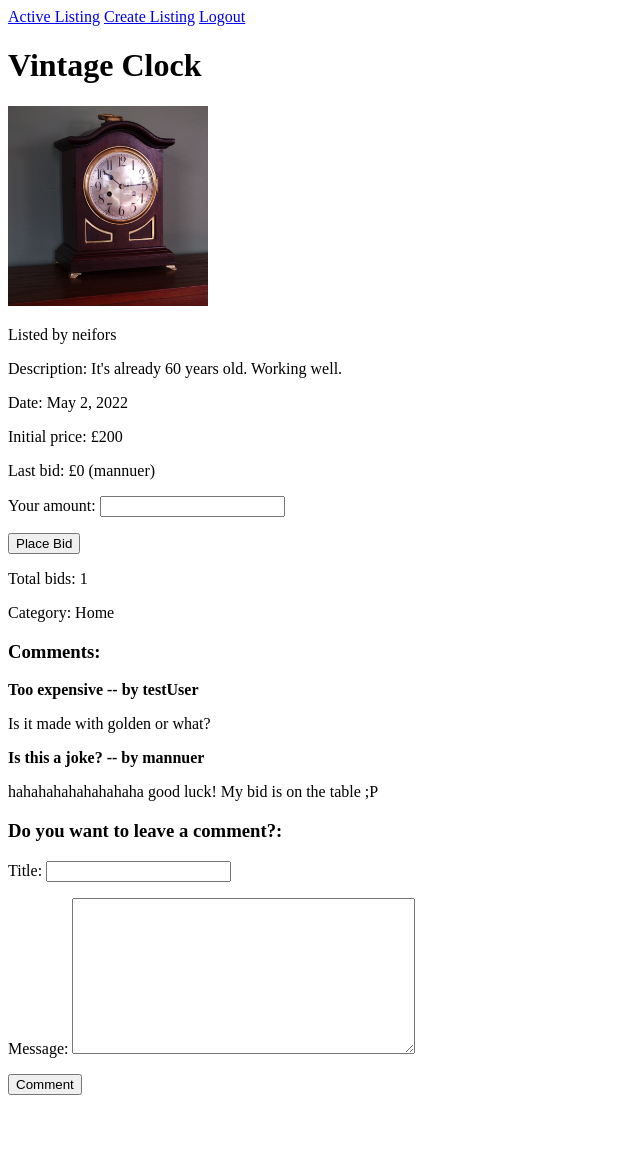
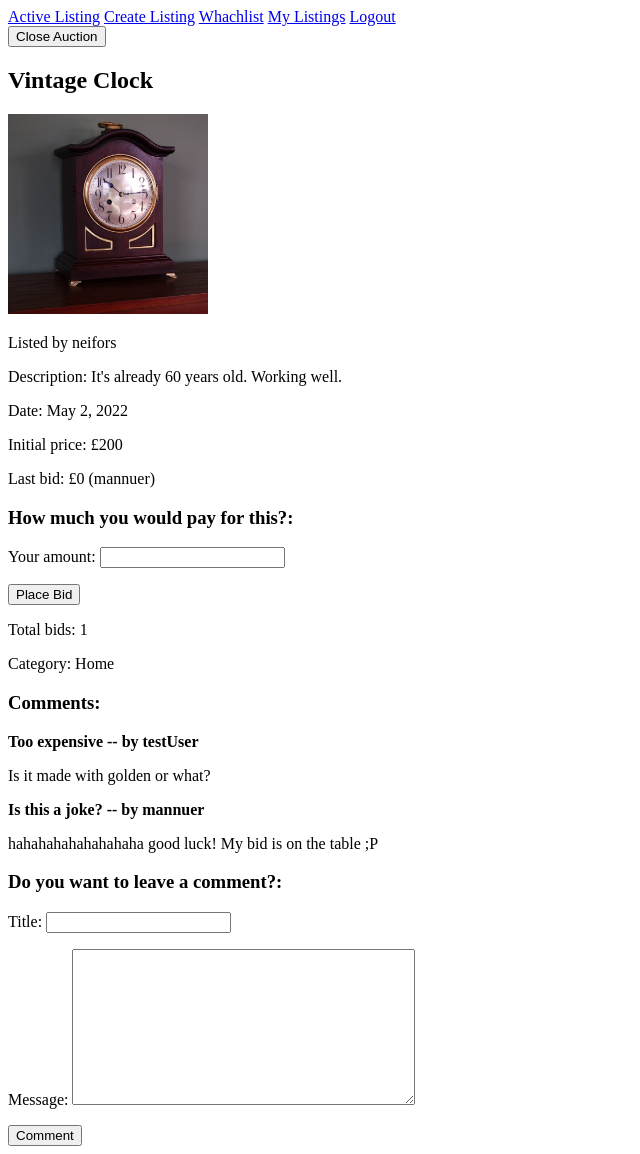
Before and after one commit to neifors/auctions-project, a Django app: page /3/ in a window 1280 px wide. Shown: the whole page, without its empty margins (0-640 px from the left). Before the commit the page ends 1095 px from the top, so only its background shows below. Run offline with Django 4.2, Linux system fonts and the light colour scheme; a user stored in the database is signed in; data comes from the database, SQL or seed files in the repository; both versions use the stored data as it was after the commit.

Commit message:
Working on watchlist now, everything else is working even a section where to find your own listings

```diff
--- a/auctions/models.py
+++ b/auctions/models.py
@@ -19,9 +19,14 @@ class Auction(models.Model):
    date = models.DateField(default=datetime.date.today)
    photo = models.ImageField(upload_to='pics/', null=False)
    category = models.ForeignKey(Category, on_delete=models.SET_NULL, null=True, blank=True)
+   active = models.BooleanField(default=True)
 
    def __str__(self):
        return self.title
+
+   def deactivate(self):
+       self.active = False
+       return self
 
 class Bid(models.Model):
    user = models.ForeignKey(User, on_delete=models.CASCADE, null=False)
--- a/auctions/templates/auctions/auction.html
+++ b/auctions/templates/auctions/auction.html
@@ -2,32 +2,55 @@
 
 {% block content %}
 
-<h1>{{auction.title}}</h1>
+{% if user.is_authenticated and auction.active %}
+    {% if user == auction.user %}
+        <form method="POST">
+            {% csrf_token %}
+            <input type="text" name="auction" value="{{auction.id}}" hidden>
+            <input type="submit" value="Close Auction">
+        </form>
+    {% endif %}
+{% endif %}
+
+{% if not auction.active and last_bid.user == user %}
+    <h1>YOU ARE THE WINNER</h1>
+{% endif %}
+
+<h2>{{auction.title}}</h2>
 <img style="width: 200px; height: 200px;" src="{{ auction.photo.url }}" alt="Product img">
 <p>Listed by {{ auction.user }}</p>
 <p>Description: {{ auction.description }}</p>
 <p>Date: {{ auction.date }}</p>
 <p>Initial price: £{{ auction.initial_price }}</p>
 <p>Last bid: £{{ last_bid }} <span>({{ last_bid.user }})</span></p>
-{% if user.is_authenticated %}
+
+{% if user.is_authenticated and auction.active %}
+    <h3>How much you would pay for this?: </h3>
     <form method="POST" enctype="multipart/form-data">
         {% csrf_token %}
         {{ bid_form.as_p }}
         <input type="submit" value="Place Bid">
     </form>
 {% endif %}
+
+{% if error %}
+    <p>{{error}}</p>
+{% endif %}
+
 <p>Total bids: {{ total_bids }}</p>
 <p>Category: {{ auction.category }}</p>
-<h3>Comments:</h3>
 
-{% for comment in comments %}
+{% if comments %}
+    <h3>Comments:</h3>
+    {% for comment in comments %}
+        <p><strong>{{ comment.title }} -- by {{ comment.user }}</strong></p>
+        <p>{{ comment.message }}</p>
+    {% endfor %}
+{% else%}
+    <h4>There are no comments yet</h4>
+{% endif %}
 
-    <p><strong>{{ comment.title }} -- by {{ comment.user }}</strong></p>
-    <p>{{ comment.message }}</p>
-
-{% endfor %}
-<!-- <h3>How much you would pay for this?: </h3> -->
-{% if user.is_authenticated %}
+{% if user.is_authenticated and auction.active %}
 
 <h3>Do you want to leave a comment?: </h3>
 <div class="wrapper-of-wrapper">
--- a/auctions/templates/auctions/layout.html
+++ b/auctions/templates/auctions/layout.html
@@ -14,6 +14,8 @@
             {% if user.is_authenticated %}
                 <a href="{% url 'auctions-home' %}">Active Listing</a>
                 <a href="{% url 'auctions-create' %}">Create Listing</a>
+                <a href="{% url 'auctions-watchlist' %}">Whachlist</a>
+                <a href="{% url 'auctions-mylistings' %}">My Listings</a>
                 <a href="{% url 'logout' %}">Logout</a>
             {% else %}
                 <a href="{% url 'auctions-home' %}">Active Listing</a>
--- /dev/null
+++ b/auctions/templates/auctions/watchlist.html
@@ -0,0 +1,6 @@
+{% extends "auctions/layout.html" %}
+
+{% block content %}
+   <h1>WATCHLIST</h1>
+
+{% endblock %}
--- a/auctions/urls.py
+++ b/auctions/urls.py
@@ -6,4 +6,6 @@ urlpatterns = [
     path('', views.home, name='auctions-home'),
     path('<int:id>/', views.show, name='auctions-show'),
     path("new/", views.create, name="auctions-create"),
+    path("watchlist/", views.watchlist, name="auctions-watchlist"),
+    path("mylistings/", views.my_listings, name="auctions-mylistings")
 ]
--- a/auctions/views.py
+++ b/auctions/views.py
@@ -6,38 +6,71 @@ from .forms import NewAuctionForm, NewBidForm, NewCommentForm
 from .models import Auction, Bid, Comment
 
 def home(request):
-    data = { 'auctions': Auction.objects.all() }
+    data = {
+        'active_auctions': Auction.objects.filter(active=True),
+        'inactive_auctions': Auction.objects.filter(active=False)
+    }
     return render(request, 'auctions/auctionsList.html', data)
 
 def show(request, id):
+    # Common data
     auction = get_object_or_404(Auction, pk=id)
+    bids = Bid.objects.filter(auction_id = id)
+    last_bid = bids.order_by('-amount')
+    if not last_bid:
+        last_bid = ['--']
+    error = ""
+    comments = Comment.objects.filter(auction_id = id)
+
+    # POST method cases
     if request.method == 'POST':
         bid_form = NewBidForm(request.POST)
         comment_form = NewCommentForm(request.POST)
+
+        # if submitted a new bid
         if bid_form.is_valid():
             amount = bid_form.cleaned_data.get("amount")
-            Bid.objects.create(user_id=request.user.id,auction_id=id,amount=amount)
-            return redirect ('auctions-show', id = id)
+            # If there is at least one bid done
+            if last_bid:
+                # Amount needs to be higher than that bid to save it
+                if amount>last_bid[0].amount:
+                    Bid.objects.create(user_id=request.user.id,auction_id=id,amount=amount)
+                    return redirect ('auctions-show', id = id)
+                # If not, will show an error message
+                else:
+                    error += "Your bid needs to be higher than last bid"
+            # If there is no bid yet, amount needs to be greater or equal to initial price to save it
+            elif amount>=auction.initial_price:
+                Bid.objects.create(user_id=request.user.id,auction_id=id,amount=amount)
+                return redirect ('auctions-show', id = id)
+             # If not, will show an error message
+            else:
+                error += "Your bid needs to be higher than initial price."
+
+        # If submitted a new comment
         elif comment_form.is_valid():
             title = comment_form.cleaned_data.get('title')
             message = comment_form.cleaned_data.get('message')
             Comment.objects.create(user_id = request.user.id,title = title,message = message, auction_id=id)
             return redirect ('auctions-show', id=id)
-    else:
-        comments = Comment.objects.filter(auction_id = id)
-        bids = Bid.objects.filter(auction_id = id)
-        last_bid = bids.order_by('-amount')
-        if not last_bid:
-            last_bid = ['--']
-        data = {
-            'total_bids' : len(bids),
-            'last_bid' : last_bid[0],
-            'comments' : comments,
-            'auction': auction,
-            'bid_form' : NewBidForm(),
-            'comment_form' : NewCommentForm()
-        }
-        return render(request, 'auctions/auction.html', data)
+
+        # If deactivating an auction
+        elif request.POST['auction']:
+            deactivated = auction.deactivate()
+            deactivated.save()
+            return redirect ('auctions-home')
+
+    # Data to send to frontend if request method is GET or if any of the POST cases ended with an error
+    data = {
+        'total_bids' : len(bids),
+        'last_bid' : last_bid[0],
+        'comments' : comments,
+        'auction': auction,
+        'bid_form' : NewBidForm(),
+        'comment_form' : NewCommentForm(),
+        'error': error
+    }
+    return render(request, 'auctions/auction.html', data)
 
 
 @login_required
@@ -58,3 +91,14 @@ def create(request):
 
     data = {'form': form}
     return render(request, 'auctions/new.html', data)
+
+@login_required
+def watchlist(request):
+    return render(request, 'auctions/watchlist.html')
+
+@login_required
+def my_listings(request):
+    data = {
+        'my_auctions' : Auction.objects.filter(user=request.user)
+    }
+    return render(request, 'auctions/myListings.html', data)
```
Also changed, not shown: auctions/templates/auctions/auctionsList.html (+15 -2 lines), auctions/templates/auctions/myListings.html (added, +16 -0 lines), README.md (added), auctions/migrations/0008_auction_active.py (added), db.sqlite3, pics/pics/versace-5P370-Pink-Barocco-Silk-Baseball-Cap.webp (added).
